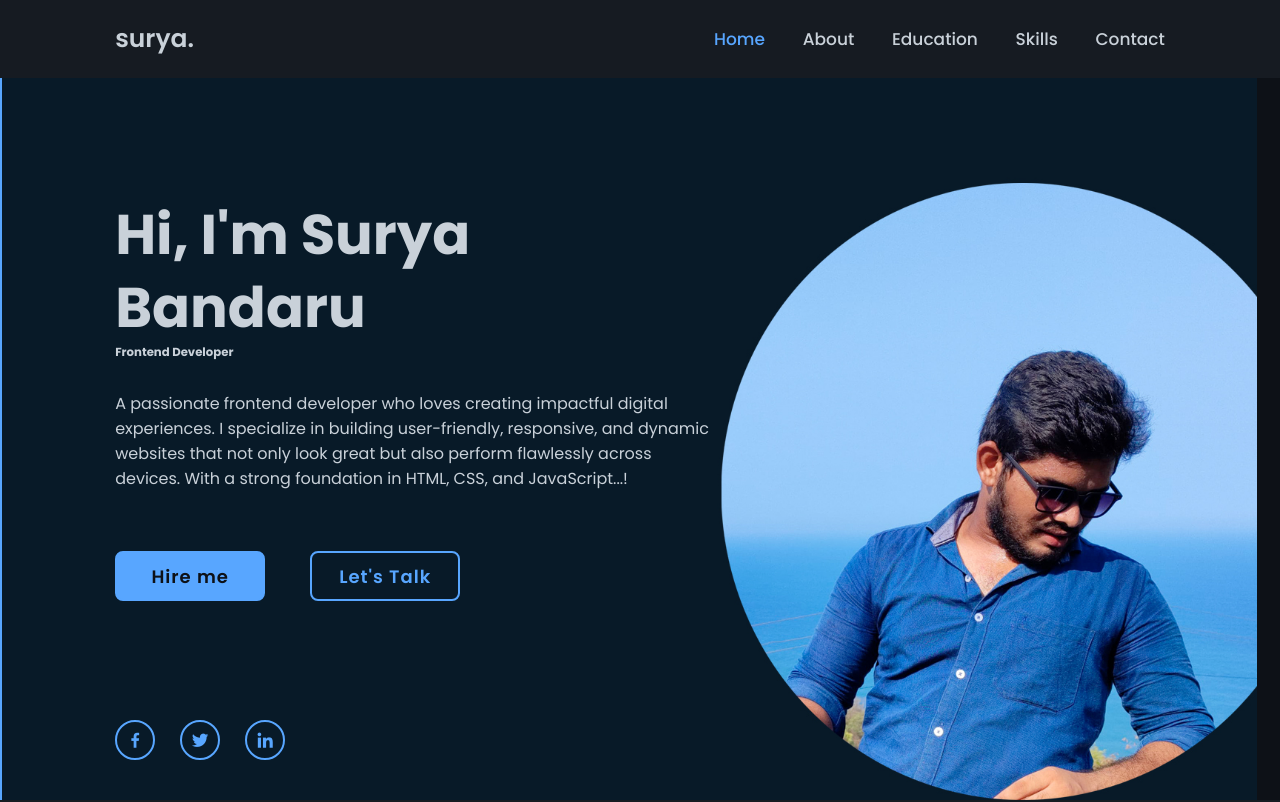
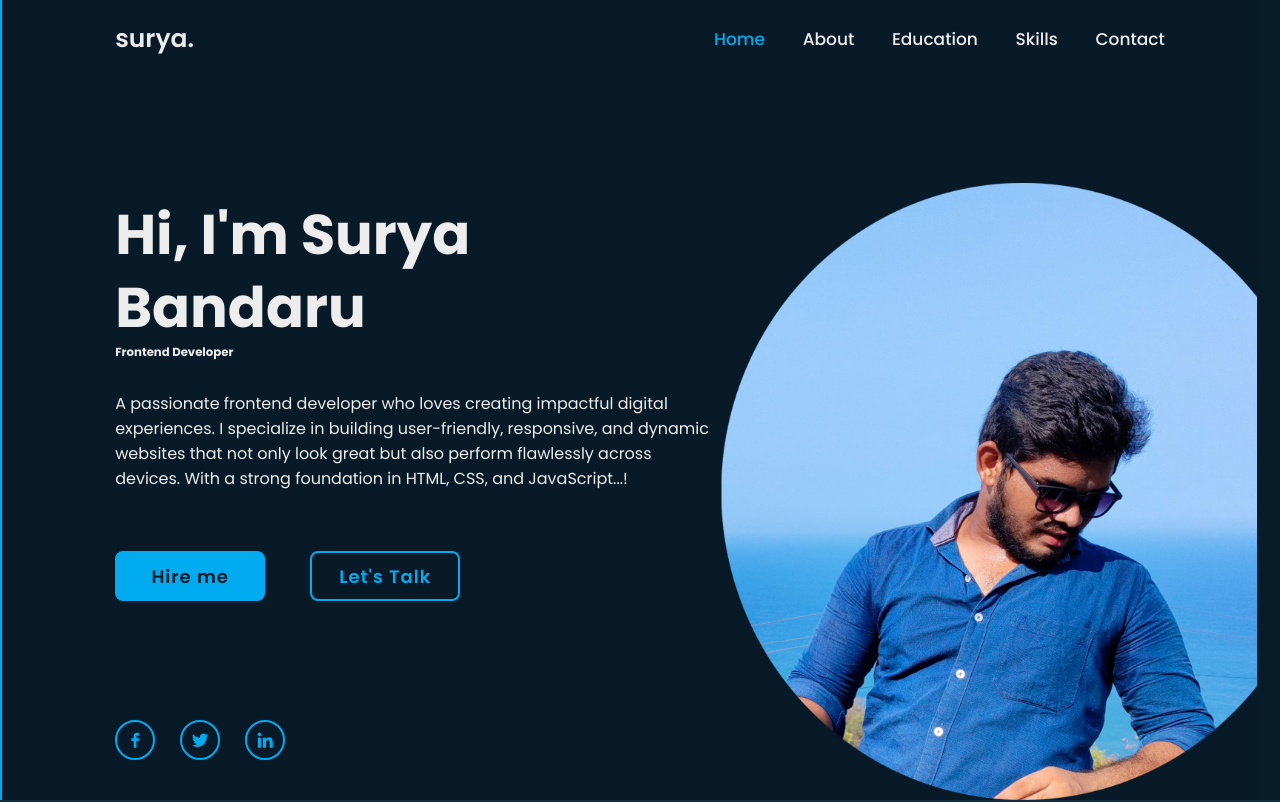
Before and after one commit to DSriRam2005/create, a plain HTML site: page index.html in a window 1280 px wide. Shown: the top 802 px of the page. Drawn offline with nearby package versions, Linux system fonts and the light colour scheme.

Commit message:
Update style.css

```diff
--- a/style.css
+++ b/style.css
@@ -945,73 +945,3 @@ footer .animate.scroll {
         width: 0;
     }
 }
-@import url('https://fonts.googleapis.com/css2?family=Poppins:wght@100;200;300;400;500;600;700;800;900&display=swap');
-
-* {
-    margin: 0;
-    padding: 0;
-    box-sizing: border-box;
-    text-decoration: none;
-    border: none;
-    outline: none;
-    scroll-behavior: smooth;
-    font-family: 'Poppins', sans-serif;
-}
-
-/* Updated Color Palette */
-:root {
-    --bg-color: #0d1117; /* Dark Gray */
-    --second-bg-color: #161b22; /* Deep Gray */
-    --text-color: #c9d1d9; /* Soft White */
-    --main-color: #58a6ff; /* Neon Blue */
-}
-
-/* General Styles */
-body {
-    background: var(--bg-color);
-    color: var(--text-color);
-}
-
-/* Header */
-.header {
-    background: var(--second-bg-color);
-}
-
-/* Navigation */
-.navbar a {
-    color: var(--text-color);
-}
-
-.navbar a:hover,
-.navbar a.active {
-    color: var(--main-color);
-}
-
-/* Buttons */
-.btn {
-    background: var(--main-color);
-    color: var(--bg-color);
-    border: 2px solid var(--main-color);
-}
-
-.btn:hover {
-    background: transparent;
-    color: var(--main-color);
-}
-
-/* Footer */
-.footer {
-    background: var(--second-bg-color);
-    color: var(--text-color);
-}
-
-/* Social Icons */
-.home-sci a {
-    border: 2px solid var(--main-color);
-    color: var(--main-color);
-}
-
-.home-sci a:hover {
-    background: var(--main-color);
-    color: var(--bg-color);
-}
```
